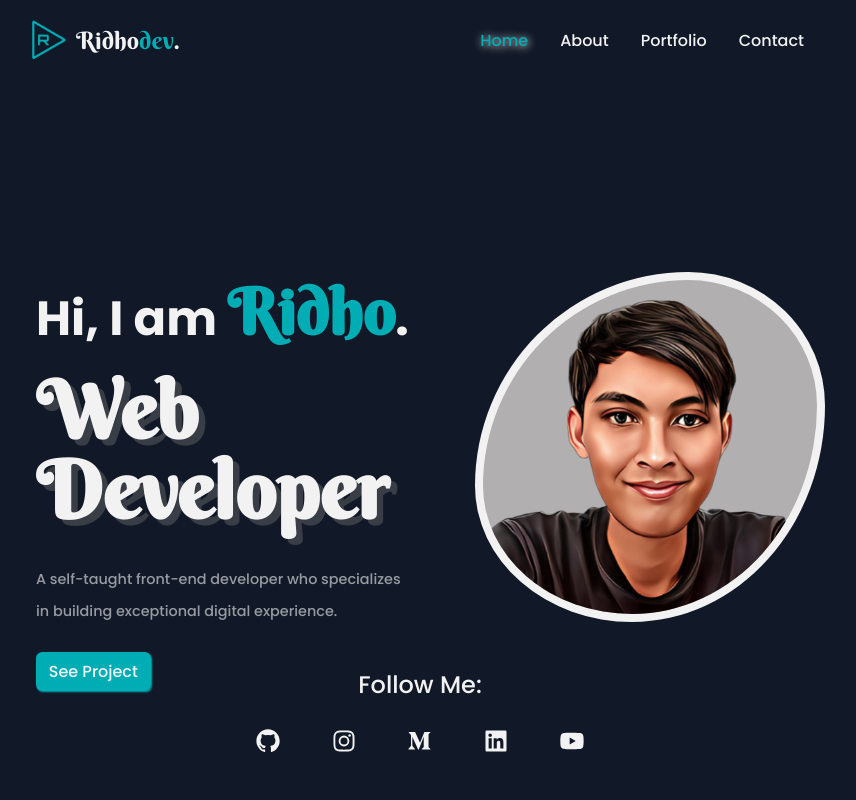
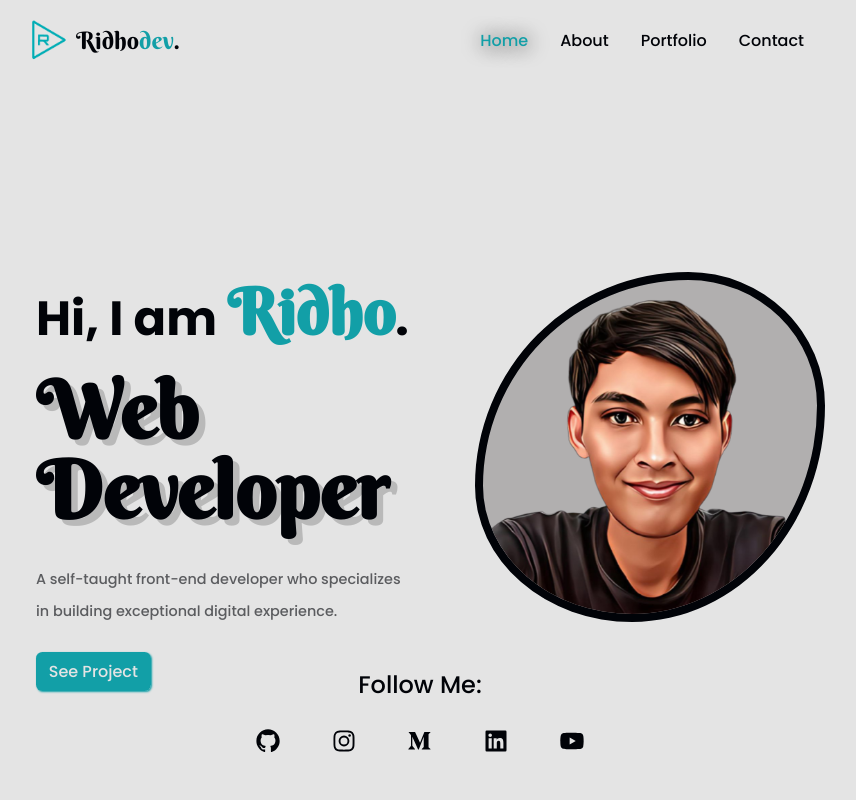
Before and after one commit to ridhoriky/amazingapp, a React (Create React App) app: page / in a window 1280 px wide. Shown: the top 800 px of the page, without its empty margins (220-1076 px from the left). Built offline with nearby package versions, Linux system fonts and the light colour scheme.

Commit message:
apply darkmode and lightmode contexts

```diff
--- a/src/App.css
+++ b/src/App.css
@@ -1,20 +1,27 @@
-@import url("https://fonts.googleapis.com/css2?family=Poppins:wght@100;300;500;700&display=swap");
-@import url("https://fonts.googleapis.com/css2?family=Berkshire+Swash&display=swap");
+@import url('https://fonts.googleapis.com/css2?family=Poppins:wght@100;300;500;700&display=swap');
+@import url('https://fonts.googleapis.com/css2?family=Berkshire+Swash&display=swap');
 
 :root {
-  --dark: #111827;
-  --grey: #393e46;
-  --blue: #00adb5;
-  --light: #f2f2f2;
+  --light: #010308;
+  --dark: #e4e4e4;
+  --grey: #b9b9b9;
+  --blue: rgb(18, 159, 167);
 }
 
+@media (prefers-color-scheme: dark) {
+  :root {
+    --dark: #111827;
+    --grey: #363636;
+    --blue: #00adb5;
+    --light: #f2f2f2;
+  }
+}
 * {
   padding: 0;
   margin: 0;
   box-sizing: border-box;
   scroll-behavior: smooth;
-  font-family: "Poppins", sans-serif;
-  color: var(--light);
+  font-family: 'Poppins', sans-serif;
 }
 
 a {
@@ -22,13 +29,14 @@ a {
 }
 
 body {
-  background: var(--dark);
+  color: var(--light);
+  background-color: var(--dark);
 }
 
 .title {
   padding: 7rem 0 1rem 0;
   font-size: 4rem;
-  font-family: "Berkshire Swash", cursive;
+  font-family: 'Berkshire Swash', cursive;
   font-weight: bold;
   text-shadow: 0.4rem 0.4rem var(--grey);
 }
--- a/src/App.js
+++ b/src/App.js
@@ -1,5 +1,6 @@
 import React from 'react';
 import './App.css';
+import { ThemeProvider } from './contexts/ThemeContext';
 import Navbar from './components/Navbar/Navbar';
 import Hero from './components/Hero/Hero';
 import About from './components/About/About';
@@ -9,14 +10,14 @@ import Footer from './components/Footer/Footer';
 
 function App() {
   return (
-    <div>
+    <ThemeProvider>
       <Navbar />
       <Hero />
       <About />
       <Portfolio />
       <Contact />
       <Footer />
-    </div>
+    </ThemeProvider>
   );
 }
 
--- a/src/components/About/About.module.css
+++ b/src/components/About/About.module.css
@@ -63,7 +63,7 @@
   padding: 0.4rem 0.8rem;
   border-radius: 0.4rem;
   background-color: var(--blue);
-  color: var(--light);
+  color: var(--dark);
   border: 2px solid var(--blue);
   box-shadow: 1px 1px 2px var(--blue);
 }
@@ -85,7 +85,7 @@
 
 .btnDownloadCV:hover {
   background-color: var(--blue);
-  color: var(--light);
+  color: var(--dark);
   box-shadow: 1px 1px 18px var(--blue);
   transition: 0.2s;
 }
--- a/src/components/Contact/Contact.jsx
+++ b/src/components/Contact/Contact.jsx
@@ -103,9 +103,8 @@ const Contact = () => {
             </li>
           </ul>
 
-          <ul className={styles.socialMediaList}>
+          <div className={styles.socialMediaList}>
             {socialLink.map((items) => (
-              <li>
               <a
                 href={items.href}
                 target="_blank"
@@ -113,9 +112,8 @@ const Contact = () => {
                 className={styles.contactIcon}>
                 <items.logo size={28} />
               </a>
-              </li>
             ))}
-          </ul>
+          </div>
         </div>
       </div>
     </div>
--- a/src/components/Contact/Contact.module.css
+++ b/src/components/Contact/Contact.module.css
@@ -36,7 +36,7 @@
   padding: 0.2rem 0.8rem;
   border-radius: 0.4rem;
   background-color: var(--blue);
-  color: var(--light);
+  color: var(--dark);
   border: 2px solid var(--blue);
   box-shadow: 1px 1px 2px var(--blue);
 }
@@ -66,6 +66,7 @@
 }
 
 .email {
+  color: var(--light);
   display: flex;
   align-items: center;
   gap: 0.5rem;
@@ -94,11 +95,13 @@
 
 .contactIcon {
   border: 2px solid transparent;
-  padding: 19px 10px 3px 10px;
+  padding: 10px 10px 3px 10px;
   border-radius: 0.4rem;
+  color: var(--light);
 }
 
 .contactIcon:hover {
+  color: var(--blue);
   border-color: var(--blue);
   box-shadow: 1px 1px 14px var(--blue);
   transition: 0.5s;
--- a/src/components/Hero/Hero.module.css
+++ b/src/components/Hero/Hero.module.css
@@ -22,14 +22,14 @@
 .heading h2 span {
   color: var(--blue);
   font-size: 4rem;
-  font-family: "Berkshire Swash", cursive;
+  font-family: 'Berkshire Swash', cursive;
 }
 
 .heading h1 {
   line-height: 5rem;
   margin: 1rem 0 2rem 0;
   font-size: 5rem;
-  font-family: "Berkshire Swash", cursive;
+  font-family: 'Berkshire Swash', cursive;
   text-shadow: 0.4rem 0.4rem var(--grey);
 }
 
@@ -43,7 +43,7 @@
 
 .btnProject {
   background-color: var(--blue);
-  color: var(--light);
+  color: var(--dark);
   font-size: 1rem;
   padding: 0.5rem 0.8rem;
   border: none;
@@ -116,12 +116,14 @@
 }
 
 .socialIcons a {
+  color: var(--light);
   border: 2px solid transparent;
   padding: 7px 10px 2px 10px;
   border-radius: 0.4rem;
 }
 
 .socialIcons a:hover {
+  color: var(--blue);
   border-color: var(--blue);
   box-shadow: 1px 1px 14px var(--blue);
   transition: 0.5s;
--- a/src/components/Navbar/Navbar.jsx
+++ b/src/components/Navbar/Navbar.jsx
@@ -55,7 +55,9 @@ const Navbar = () => {
   return (
     <div
       className={
-        scroll ? [styles.container, styles.scroll].join(' ') : styles.container
+        scroll
+          ? [styles.containerNav, styles.scroll].join(' ')
+          : styles.containerNav
       }>
       <div className={styles.nav}>
         <a className={styles.navLogo} href="/">
--- a/src/components/Navbar/Navbar.module.css
+++ b/src/components/Navbar/Navbar.module.css
@@ -1,4 +1,5 @@
-.container {
+.containerNav {
+  background-color: var(--dark);
   position: sticky;
   z-index: 99;
   top: 0;
@@ -16,13 +17,12 @@
 }
 
 .scroll {
-  background: var(--dark);
   box-shadow: 1px 1px 4px var(--light);
 }
 
 .activeLink {
   color: var(--blue) !important;
-  text-shadow: 1px 1px 8px var(--light);
+  text-shadow: 1px 1px 20px var(--light);
 }
 
 .navLogo {
--- a/src/components/Portfolio/Portfolio.module.css
+++ b/src/components/Portfolio/Portfolio.module.css
@@ -92,7 +92,7 @@
   padding: 0.2rem 0.8rem;
   border-radius: 0.4rem;
   background-color: var(--blue);
-  color: var(--light);
+  color: var(--dark);
   border: 2px solid var(--blue);
   box-shadow: 1px 1px 2px var(--blue);
 }
@@ -114,7 +114,7 @@
 
 .btnLiveDemo:hover {
   background-color: var(--blue);
-  color: var(--light);
+  color: var(--dark);
   box-shadow: 1px 1px 18px var(--blue);
   transition: 0.2s;
 }
--- /dev/null
+++ b/src/contexts/ThemeContext.jsx
@@ -0,0 +1,35 @@
+import { createContext, useContext, useState } from 'react';
+
+const ThemeContext = createContext();
+
+export const useTheme = () => {
+  return useContext(ThemeContext);
+};
+
+export const ThemeProvider = ({ children }) => {
+  const [theme, setTheme] = useState('light');
+
+  const toggleTheme = () => {
+    setTheme((prevTheme) => (prevTheme === 'light' ? 'dark' : 'light'));
+  };
+
+  const getThemeVariables = () => {
+    return theme === 'dark'
+      ? {
+          '--background': '#111827',
+          '--text-color': '#f2f2f2',
+          '--accent-color': '#00adb5',
+        }
+      : {
+          '--background': '#f2f2f2',
+          '--text-color': '#111827',
+          '--accent-color': '#00adb5',
+        };
+  };
+
+  return (
+    <ThemeContext.Provider value={{ theme, toggleTheme }}>
+      <div style={getThemeVariables()}>{children}</div>
+    </ThemeContext.Provider>
+  );
+};
```
Lines whose indentation alone changed are shown as unchanged.
